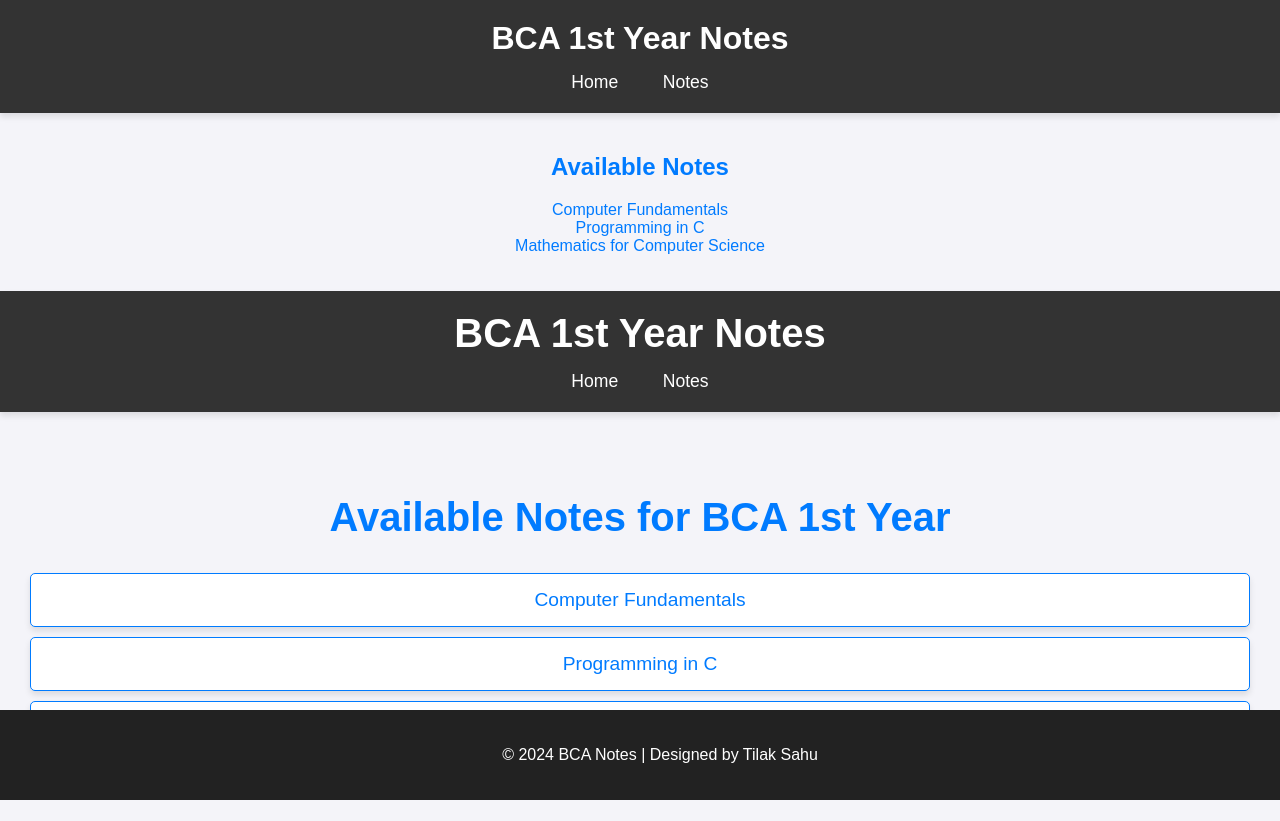
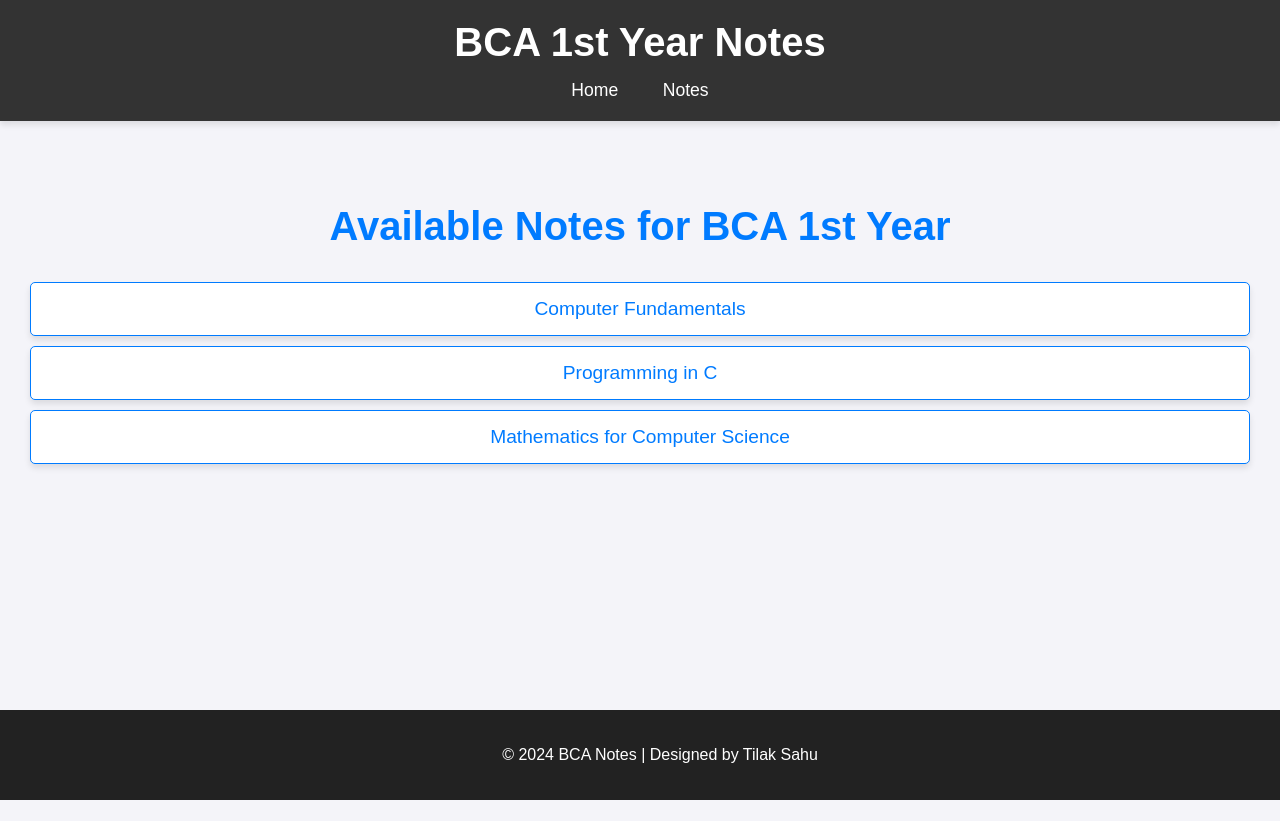
Before and after one commit to tilaksahu001/BCA_Notes, a plain HTML site: page notes.html in a window 1280 px wide. After the commit the page ends 800 px from the top, so only its background shows below. Drawn offline with Linux system fonts and the light colour scheme.

Commit message:
Update notes.html

```diff
--- a/notes.html
+++ b/notes.html
@@ -7,21 +7,6 @@
     <link rel="stylesheet" href="style.css">
 </head>
 <body>
-    <header>
-        <h1>BCA 1st Year Notes</h1>
-        <nav>
-            <a href="index.html">Home</a>
-            <a href="notes.html">Notes</a>
-        </nav>
-    </header>
-    <main>
-        <h2>Available Notes</h2>
-        <ul>
-            <li><a href="notes/computer-fundamentals.pdf" target="_blank">Computer Fundamentals</a></li>
-            <li><a href="notes/programming-in-c.pdf" target="_blank">Programming in C</a></li>
-            <li><a href="notes/mathematics.pdf" target="_blank">Mathematics for Computer Science</a></li>
-        </ul>
-    </main>
     <footer>
         &copy; 2024 BCA Notes | Designed by Tilak Sahu
     </footer>
@@ -29,12 +14,6 @@
 </html>
 <!DOCTYPE html>
 <html lang="en">
-<head>
-    <meta charset="UTF-8">
-    <meta name="viewport" content="width=device-width, initial-scale=1.0">
-    <title>Notes - BCA 1st Year</title>
-    <link rel="stylesheet" href="style.css">
-</head>
 <body>
     <header>
         <div class="logo">
```
